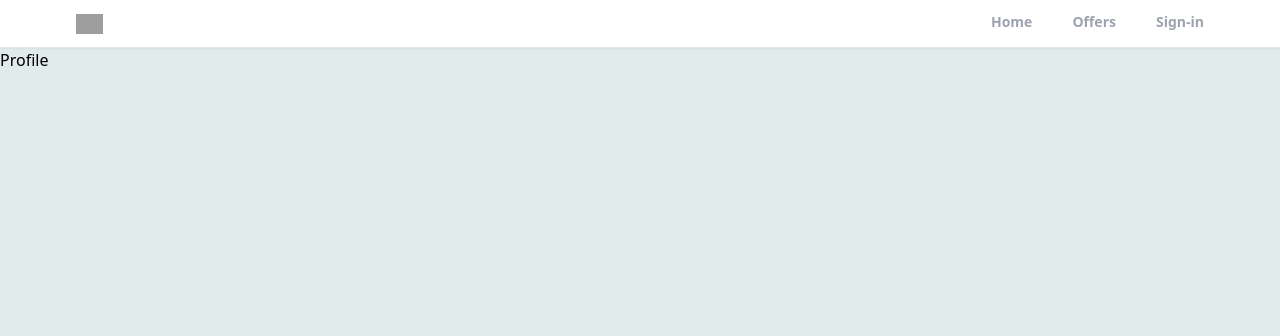
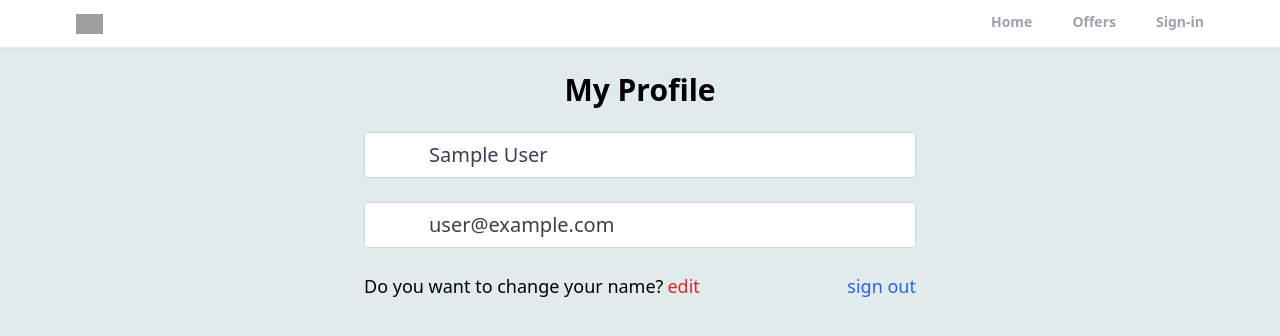
Before and after one commit to prathmesh-bendal/Home-Pros, a React (Create React App) app: page /profile in a window 1280 px wide. Shown: the top 336 px of the page. Built offline with nearby package versions, Linux system fonts and the light colour scheme; no server answers; sample sign-in values are in the browser's storage; grey boxes are pictures that could not be loaded.

Commit message:
implemented signout and private profile route

```diff
--- a/src/App.js
+++ b/src/App.js
@@ -10,6 +10,8 @@
 import Header from "./components/Header";
 import { ToastContainer } from "react-toastify";
 import 'react-toastify/dist/ReactToastify.css';
+
+import PrivateRoute from "./components/PrivateRoute";
 function App() {
   return (
     <>
@@ -17,7 +19,9 @@
         <Header/>
         <Routes>
           <Route path="/" element={<Home/>}></Route>
-          <Route path="/profile" element={<Profile/>}></Route>
+          <Route path="/profile" element={<PrivateRoute />}>
+            <Route path="/profile" element={<Profile/>}></Route>
+          </Route>
           <Route path="/offers" element={<Offers/>}></Route>
           <Route path="/sign-in" element={<SignIn/>}></Route>
           <Route path="/sign-up" element={<SignUp/>}></Route>
--- /dev/null
+++ b/src/components/PrivateRoute.jsx
@@ -0,0 +1,12 @@
+import React from 'react'
+import { Outlet,Navigate } from 'react-router-dom'
+import {useAuthStatus} from '../hooks/useAuthStatus';
+
+export default function PrivateRoute() {
+    const {loggedIn,checkingStatus}=useAuthStatus();
+    if(checkingStatus)
+    {
+        return <h3>Loading</h3>
+    }
+    return loggedIn ?  <Outlet /> : <Navigate to="/sign-in" />;
+}
--- /dev/null
+++ b/src/hooks/useAuthStatus.jsx
@@ -0,0 +1,18 @@
+import { getAuth, onAuthStateChanged } from 'firebase/auth';
+import React, { useEffect, useState } from 'react'
+
+export  function useAuthStatus() {
+    const [loggedIn,setLoggedIn]=useState(false);
+    const [checkingStatus,setCheckingStatus]=useState(true);
+
+    useEffect(()=>{
+        const auth=getAuth();
+        onAuthStateChanged(auth,(user)=>{
+            if(user){
+                setLoggedIn(true)
+            }
+            setCheckingStatus(false)
+        })
+    },[])
+  return {loggedIn,checkingStatus}
+}
--- a/src/pages/Profile.jsx
+++ b/src/pages/Profile.jsx
@@ -1,7 +1,39 @@
-import React from 'react'
+import { getAuth } from 'firebase/auth'
+import React, { useState } from 'react'
+import { useNavigate } from 'react-router';
 
 export default function Profile() {
+  const auth=getAuth();
+  const navigate=useNavigate();
+  const [formData,setFormData]=useState({
+    name:auth.currentUser.displayName,
+    email:auth.currentUser.email
+  })
+  const {name,email}=formData
+  function onLogout()
+  {
+    auth.signOut()
+    navigate("/")
+
+  }
   return (
-    <div>Profile</div>
+    <>
+      <section className='max-w-6xl mx-auto flex justify-center items-center flex-col'>
+        <h1 className='text-3xl text-center mt-6 font-bold'>My Profile</h1>
+        <div className='w-full md:w-[50%] mt-6 px-3'>
+          <form >
+            <input type='text' id='name' value={name} disabled className='w-full px-16 py-2 text-xl text-gray-700 bg-white border border-gray-300 rounded transition ease-in-out mb-6'/>
+            <input type='email' id='email' value={email} disabled className='w-full px-16 py-2 text-xl text-gray-700 bg-white border border-gray-300 rounded transition ease-in-out mb-6'/>
+
+            <div className='flex justify-between whitespace-nowrap text-sm sm:text-lg mb-6'>
+              <p className='flex items-center'>Do you want to change your name?
+                <span className='text-red-600 hover:text-red-700 transition ease-in-out duration-200 ml-1 cursor-pointer'>edit</span>
+              </p>
+              <p onClick={onLogout} className='text-blue-600 hover:text-blue-800 transition ease-in-out duration-200 cursor-pointer'>sign out</p>
+            </div>
+          </form>
+        </div>
+      </section>
+    </>
   )
 }
```
